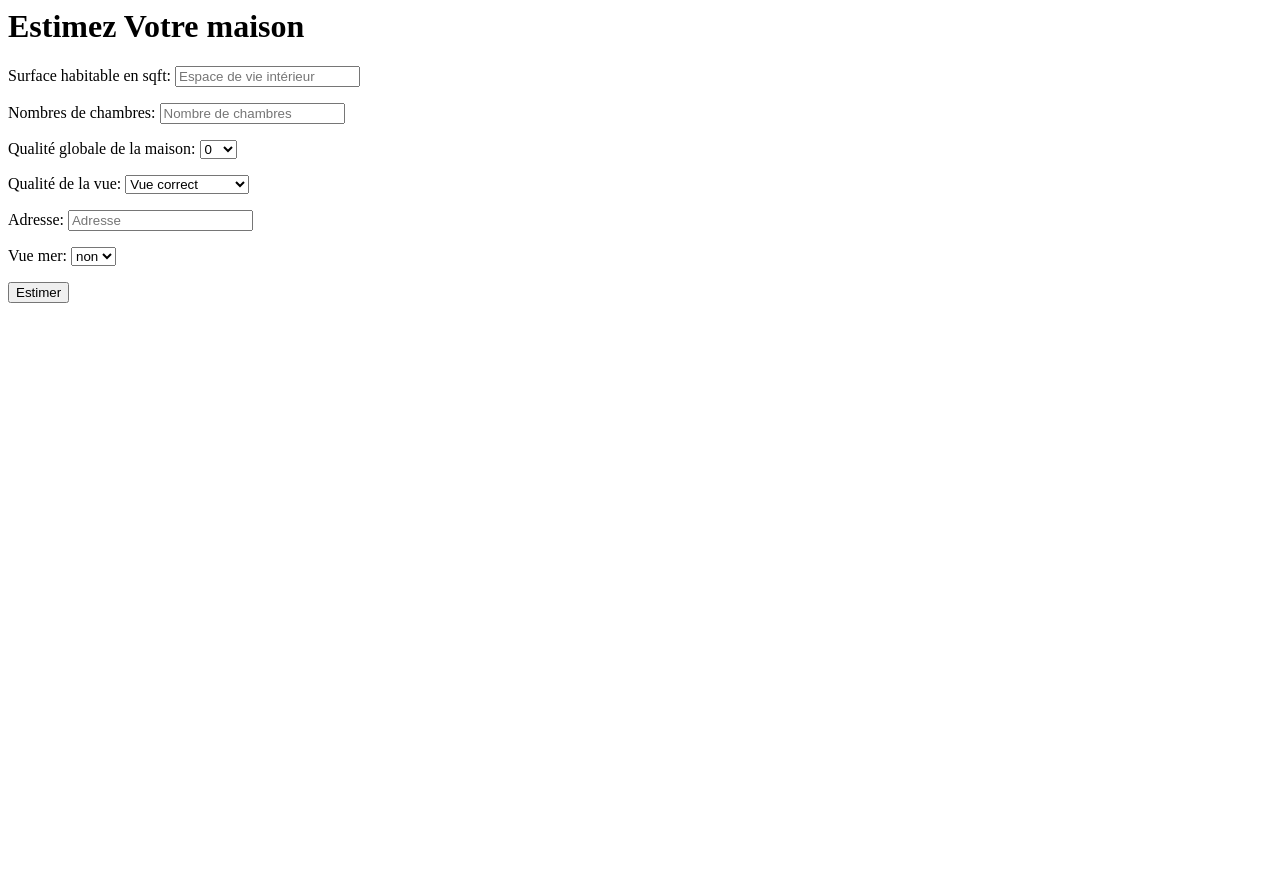
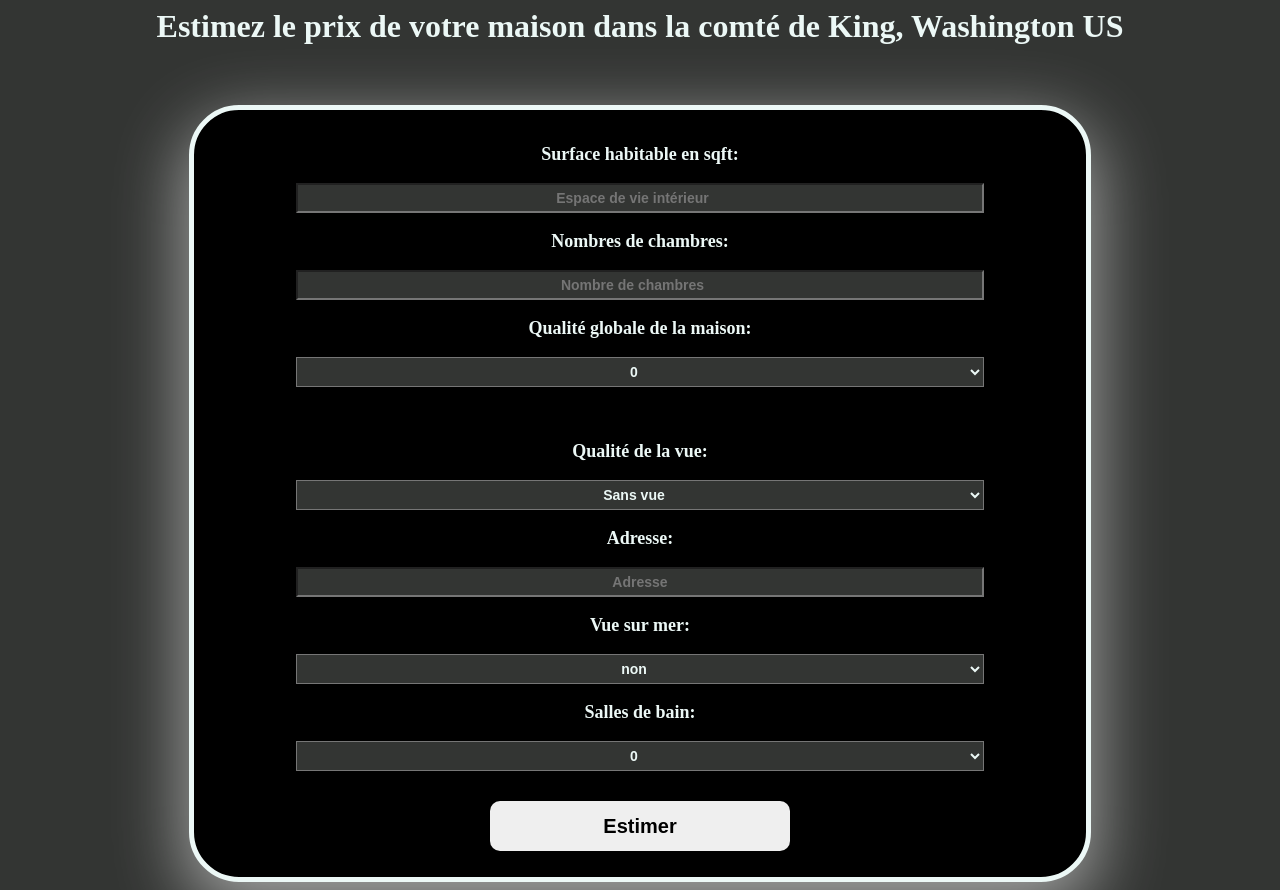
Before and after one commit to ForskyOnly/djang_app_prediction, a Django app: page / in a window 1280 px wide. Before the commit the page ends 303 px from the top, so only its background shows below. Run offline with Django 4.2, Linux system fonts and the light colour scheme; parts of the project's set-up code (start-up, migrations or seed data) failed here and were passed over.

Commit message:
html css

```diff
--- a/preditction/house_prediction/forms.py
+++ b/preditction/house_prediction/forms.py
@@ -5,7 +5,7 @@ from .models import ModelPrediction
 class PredictionForm(forms.ModelForm):
     class Meta:
         model = ModelPrediction
-        fields = ['srf_de_vie', 'chambres', 'qual_global', 'qual_vue', 'adresse', 'vue_mer']
+        fields = ['srf_de_vie', 'chambres', 'qual_global', 'qual_vue', 'adresse', 'vue_mer','sd_bain']
 
     QUAL_CHOICES = (
         (0, '0'),
@@ -30,16 +30,65 @@ class PredictionForm(forms.ModelForm):
     )
 
     QUAL_VUE = (
-        (0,'Vue correct'),
-        (1,'Vue normale'),
-        (2,'Belle vue'),
-        (3,'Trés belle vue'),
-        (4,'Vue exceptionnel')
+        (0,'Sans vue'),
+        (1,'Vue limitée'),
+        (2,'Vue partielle'),
+        (3,'Vue degagée'),
+        (4,'Vue Panoramique')
+    )
+
+    SD_BAIN = (
+        (0.00, '0'),
+        (0.50, '0.5'),
+        (0.75, '0.75'),
+        (1.00, '1'),
+        (1.25, '1.25'),
+        (1.50, '1.50'),
+        (1.75, '1.75'),
+        (2.00, '2'),
+        (2.50, '2.5'),
+        (2.75, '2.75'),
+        (3.00, '3'),
+        (3.25, '3.25'),
+        (3.50, '3.5'),
+        (3.75, '3.75'),
+        (4.00, '4'),
+        (4.25, '4.25'),
+        (4.50, '4.5'),
+        (4.75, '4.75'),
+        (5.00, '5'),
+        (5.25,' 5.25'),
+        (5.50, '5.5'),
+        (5.75, '5.75'),
+        (6.00, '6'),
+        (6.25, '6.25'),
+        (6.50, '6.5'),
+        (6.75, '6.75'),
+        (7.00, '7'),
+        (7.25, '7.25'),
+        (7.50, '7.5'),
+        (7.75, '7.75'),
+        (8.00, 'autres')
+
+
     )
 
     srf_de_vie = forms.IntegerField(label='Surface habitable en sqft', widget=forms.NumberInput(attrs={'class': 'form-control', 'placeholder': 'Espace de vie intérieur'}))
+    sd_bain = forms.ChoiceField(label='Salles de bain', choices=SD_BAIN, widget=forms.Select(attrs={'class': 'form-check-input'}))
     chambres = forms.IntegerField(label='Nombres de chambres', widget=forms.NumberInput(attrs={'class': 'form-control', 'placeholder': 'Nombre de chambres'}))
-    qual_global = forms.ChoiceField(label='Qualité globale de la maison', choices=QUAL_CHOICES, widget=forms.Select(attrs={'class': 'form-control'}))
-    qual_vue = forms.ChoiceField(label='Qualité de la vue', choices=QUAL_VUE, widget=forms.Select(attrs={'class': 'form-control'}))
-    adresse = forms.CharField(label='Adresse', widget=forms.TextInput(attrs={'class': 'form-control', 'placeholder': 'Adresse'}))
-    vue_mer = forms.ChoiceField(choices=VUE_MER, widget=forms.Select(attrs={'class': 'form-check-input'}))
+    qual_global = forms.ChoiceField(
+        label='Qualité globale de la maison',
+        choices=QUAL_CHOICES, widget=forms.Select(attrs={'class': 'form-control'}),
+        help_text="<p class='qual_help'> <span>Une mesure</span> de la qualité globale de la maison en prenant en compte la qualité de contrsutciotn, le disigne, la qualité des matérieux etc.</p>"
+        )
+    qual_vue = forms.ChoiceField(
+        label='Qualité de la vue',
+        choices=QUAL_VUE,
+        widget=forms.Select(attrs={'class': 'hovqual_vue', 'id': 'qual_vue'}),
+        help_text="<p class='qual_vue_help'><span>Sans vue: </span> Une maison qui n'a pas de vue particulière et qui est entourée d'autres maisons ou de bâtiments.<br><span>Vue limitée :</span> Une vue qui est limitée ou obstruée par des bâtiments ou des arbres, et qui offre une vue partielle ou limitée des environs.<br><span>Vue partielle</span> : Une vue qui est partiellement obstruée par des bâtiments ou des arbres, mais qui offre néanmoins une vue sur les environs.<br><span>Vue dégagée :</span> Une vue qui n'est pas obstruée par des bâtiments ou des arbres, et qui offre une vue dégagée sur les environs.<br><span>Vue panoramique :</span> Une vue qui offre une vue panoramique à 180 degrés sur les environs, offrant une vue large et ouverte.</p>")
+    adresse = forms.CharField(
+        label='Adresse',
+        widget=forms.TextInput(attrs={'class': 'form-control', 'placeholder': 'Adresse'}),
+        help_text="<p class='adresse_help'> <span>Veuillez préciser </span> l'adresse complet de la maison avec : la rue, le numero, la ville et le code postale. </p>")
+
+    vue_mer = forms.ChoiceField(label='Vue sur mer', choices=VUE_MER, widget=forms.Select(attrs={'class': 'form-check-input'}))
--- a/preditction/house_prediction/models.py
+++ b/preditction/house_prediction/models.py
@@ -2,12 +2,13 @@ from django.db import models
 from django.core.validators import MinValueValidator, MaxValueValidator
 
 class ModelPrediction(models.Model):
-    srf_de_vie = models.IntegerField(default=0)
-    chambres = models.IntegerField(default=0)
+    srf_de_vie = models.IntegerField(default=0,validators=[MinValueValidator(0)])
+    chambres = models.IntegerField(default=0,validators=[MinValueValidator(0)])
     qual_global = models.IntegerField(default=0, validators=[MinValueValidator(0), MaxValueValidator(13)])
     qual_vue =  models.IntegerField(default=0, validators=[MinValueValidator(0), MaxValueValidator(4)])
     adresse = models.CharField(max_length=255)
     lat = models.FloatField(default=0.0)
     long = models.FloatField(default=0.0)
     vue_mer = models.IntegerField(default=0)
+    sd_bain = models.FloatField(default=0.0)
     prix_predit = models.FloatField(default=0.0)
--- /dev/null
+++ b/preditction/house_prediction/static/style.css
@@ -0,0 +1,129 @@
+body{
+  background-color:  #333533;
+}
+.block {
+  display: flex;
+  flex-direction: column;
+  width: 80%;
+  margin: auto;
+  gap: 60px
+}
+
+h1 {
+  color:#ECF8F6 ;
+  margin: auto;
+  text-align: center;
+  width: auto;
+}
+
+form {
+  display: flex;
+  flex-direction: column;
+  justify-content: center;
+  align-items: center;
+  margin: auto;
+  padding: 1em;
+  width: 85%;
+  height: 50%;
+  border: 5px solid #ECF8F6;
+  border-radius: 50px;
+  background-color:black;
+  box-shadow: rgba(255, 255, 255, 0.56) 0px 22px 70px 4px;
+}
+form input, form select {
+  justify-content: center;
+  align-items: center;
+  display: block;
+  margin: 0 auto;
+  width: 80%;
+  text-align: center;
+  height: 30px;
+  color:#ECF8F6;
+  font-weight: bold;
+  font-size: 14px;
+  background-color:#333533;
+}
+
+form label {
+  color: #ECF8F6;
+  font-size: 18px;
+  font-weight: bold;
+  display: flex;
+  flex-direction: column;
+  margin-bottom: 1em;
+  margin-top: 1em;
+  align-items: center;
+  text-align: center;
+}
+
+p {
+  margin: 0px;
+  width: 100%;
+  text-align: center;
+}
+
+div.button {
+  margin-top: 30px;
+  display: flex;
+  justify-content: center;
+  align-items: center;
+
+}
+
+button{
+  color:black;
+  font-size: 20px;
+  font-weight: 700;
+  width: 300px;
+  height: 50px;
+  margin-bottom: 10px;
+  border: 2px;
+  border-radius: 10px;
+}
+
+
+button:hover{
+
+  color: #ECF8F6;
+  background-color:black;
+  box-shadow: rgba(255, 255, 255, 0.56) 0px 2px 10px 4px;
+  cursor: pointer;
+}
+
+.qual_vue_help {
+  display: none;
+  color: #8b8b8b;
+  text-align: justify;
+
+}
+.qual_vue_help span{
+  font-weight: bold;
+  color:#ECF8F6
+}
+
+.cible p:nth-of-type(4):hover + .qual_vue_help {
+  padding-top: 10px;
+  display: block;
+  text-align: justify;
+  text-justify: inter-word;
+  padding-left: 250px;
+}
+
+.adresse_help {
+  display: none;
+  color: #8b8b8b;
+  text-align: justify;
+}
+
+
+.adresse_help span{
+  font-weight: bold;
+  color:#ECF8F6
+}
+
+.cible p:nth-of-type(7):hover + .adresse_help {
+  padding-top: 10px;
+  display: block;
+  text-align: center;
+
+}
--- /dev/null
+++ b/preditction/house_prediction/templates/base.html
@@ -0,0 +1,22 @@
+{% load static %}
+<html>
+    <head>
+
+        <title>Estimez Votre Bien</title>
+        {% comment %} <link rel="stylesheet" href="{% static "reset.css" %}" /> {% endcomment %}
+        <link rel="stylesheet" href="{% static "style.css" %}" />
+
+
+    </head>
+
+    <body>
+
+        {% block prediction_prix %}
+        {% endblock %}
+
+        {% block resultat %}
+        {% endblock %}
+
+    </body>
+
+</html>
--- a/preditction/house_prediction/templates/prediction.html
+++ b/preditction/house_prediction/templates/prediction.html
@@ -1,16 +1,27 @@
-<html>
-  <head>
-    <title>Estimez Votre Maison</title>
-  </head>
-  <body>
-    <h1>Estimez Votre maison</h1>
+{% extends 'base.html' %}
+
+
+
+
+
+{% block prediction_prix %}
+<div class="block">
+  <div>
+    <h1>Estimez le prix de votre maison dans la comté de King, Washington  US </h1>
+  </div>
+
+  <div class='cible'>
     <form method="POST" action="{% url 'prediction_prix' %}">
       {% csrf_token %}
       {{ form.as_p }}
-      <button type="submit">Estimer</button>
+      <div class="button">
+        <button type="submit">Estimer</button>
+      </div>
     </form>
+
     {% if prix_predit %}
       <p>Le prix prédit est: {{ prix_predit }}</p>
     {% endif %}
-  </body>
-</html>
+  </div>
+</div>
+{% endblock %}
--- a/preditction/house_prediction/views.py
+++ b/preditction/house_prediction/views.py
@@ -18,6 +18,7 @@ def prediction_prix(request):
             qual_vue = form.cleaned_data['qual_vue']
             adresse = form.cleaned_data['adresse']
             vue_mer = form.cleaned_data['vue_mer']
+            sd_bain = form.cleaned_data['sd_bain']
             vue_mer_int = 1 if vue_mer else 0
             url = 'https://maps.googleapis.com/maps/api/geocode/json'
             params = {'address': adresse, 'key': 'AIzaSyCc0czRgbH_uyyw5W0zc6ieYfSUh2UqN78'}
@@ -28,7 +29,7 @@ def prediction_prix(request):
             else:
                 lat = 0.0
                 long = 0.0
-            prix_predit = modele.predict([[srf_de_vie, chambres, qual_global, qual_vue, lat, long, vue_mer]]).round(2)
+            prix_predit = modele.predict([[srf_de_vie, chambres, qual_global, qual_vue, lat, long, vue_mer, sd_bain]]).round(1)
             modele_donnees = ModelPrediction(
                 srf_de_vie=srf_de_vie,
                 chambres=chambres,
@@ -38,6 +39,7 @@ def prediction_prix(request):
                 lat=lat,
                 long=long,
                 vue_mer=vue_mer,
+                sd_bain=sd_bain,
                 prix_predit=prix_predit[0])
             modele_donnees.save()
             return render(request, 'resultat.html', {'prix_predit': prix_predit[0]})
```
Also changed, not shown: preditction/house_prediction/static/reset.css (added, +48 -0 lines), preditction/house_prediction/migrations/0006_modelprediction_sd_bain.py (added), preditction/house_prediction/migrations/0007_alter_modelprediction_chambres_and_more.py (added), 1 other file.
